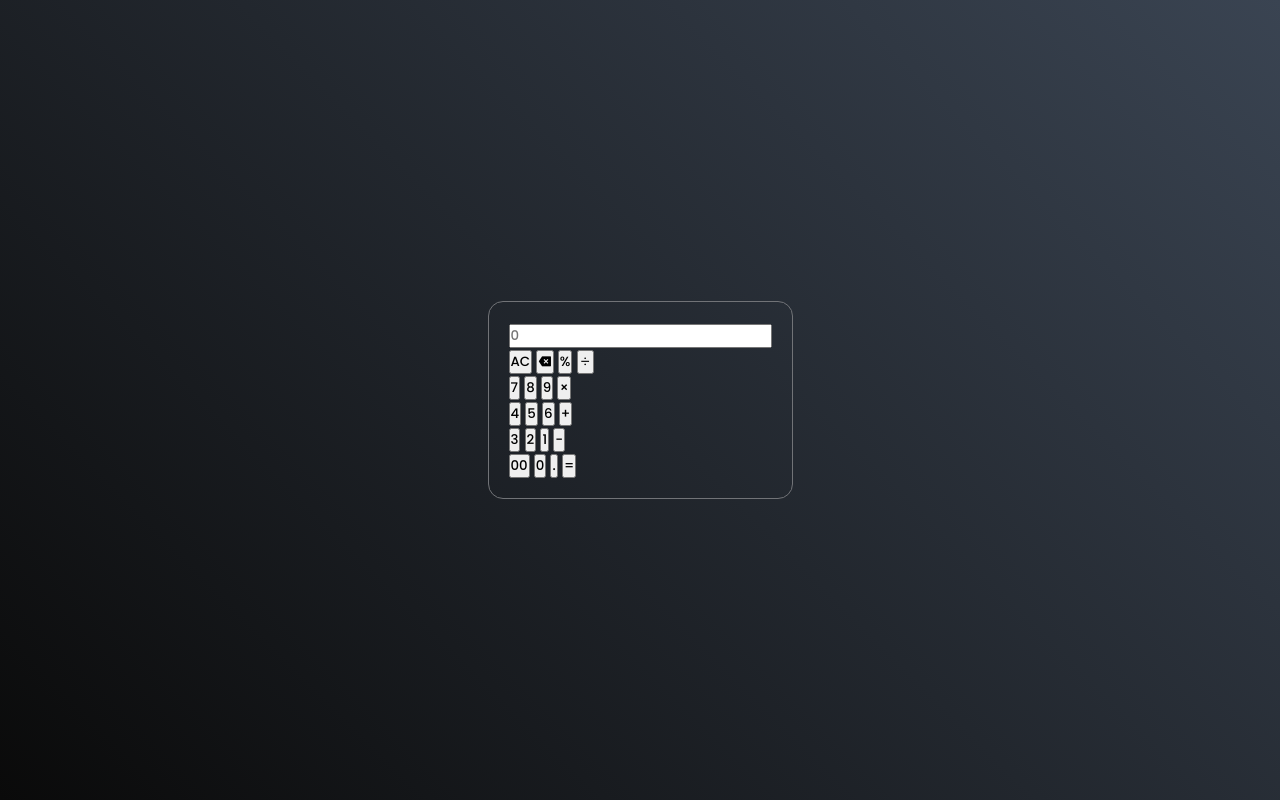
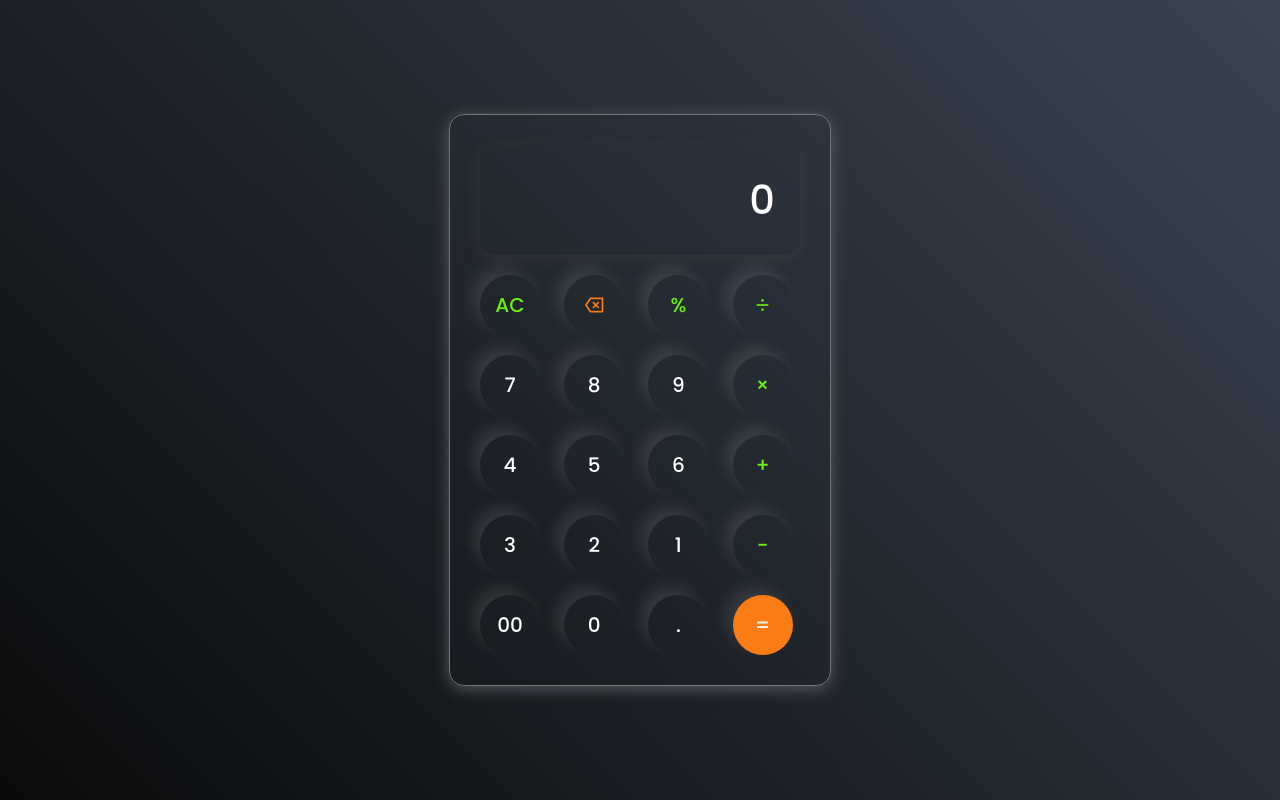
Before and after one commit to vivekmahato31/calculator-app, a plain HTML site: page index.html in a window 1280 px wide. Drawn offline with nearby package versions, Linux system fonts and the light colour scheme.

Commit message:
Enhance calculator UI with better button styles and input ID for JS.

```diff
--- a/index.html
+++ b/index.html
@@ -9,40 +9,40 @@
 </head>
 <body>
         <div class="calcultor">
-            <input type="text" placeholder="0">
+            <input type="text" placeholder="0" id="inputBox">
             <div>
-                <button>AC</button>
-                <button><i class="ri-delete-back-2-fill"></i></button>
-                <button>%</button>
-                <button><i class="ri-divide-line"></i></button>
+                <button class="ac-btn">AC</button>
+                <button class="del-btn"><i class="ri-delete-back-2-line"></i></button>
+                <button class="operator">%</button>
+                <button class="operator"><i class="ri-divide-line"></i></button>
             </div>
 
             <div>
                 <button>7</button>
                 <button>8</button>
                 <button>9</button>
-                <button>×</button>
+                <button class="operator">×</button>
             </div>
 
             <div>
                 <button>4</button>
                 <button>5</button>
                 <button>6</button>
-                <button>+</button>
+                <button class="operator">+</button>
             </div>
 
             <div>
                 <button>3</button>
                 <button>2</button>
                 <button>1</button>
-                <button>-</button>
+                <button class="operator">-</button>
             </div>
 
             <div>
                 <button>00</button>
                 <button>0</button>
                 <button>.</button>
-                <button>=</button>
+                <button class="equal-btn">=</button>
             </div>
         </div>
 </body>
--- a/styles.css
+++ b/styles.css
@@ -23,5 +23,57 @@ body{
     border: 1px solid #717377;
     padding:  20px;
     border-radius: 15px;
+    background: transparent;
+    box-shadow: 0px 3px 15px rgba(113, 115, 119, 0.7);
+}
+
+input{
+
+    width: 320px;
+    border: none;
+    padding: 25px;
+    margin: 10px;
+    background: transparent;
+    box-shadow: 0px 3px 15px rgba(84, 84, 84, 0.3);
+    border-radius: 15px;
+    font-size: 40px;
+    text-align: right;
+    cursor: pointer;
+    color: #ffffff;
 
 }
+
+input::placeholder{
+    color: #ffffff;
+}
+
+button{
+
+    border: none;
+    width: 60px;
+    height: 60px;
+    margin: 10px;
+    border-radius: 50%;
+    background: transparent;
+    color: #ffffff;
+    box-shadow: -8px -8px 15px rgba(255, 255, 255, 0.1);
+    font-size: 20px;
+    cursor: pointer;
+
+}
+
+.ac-btn{
+    color: #6dee0a;
+}
+
+.operator{
+    color: #6dee0a;
+}
+
+.del-btn{
+    color:#fb7c14;
+}
+
+.equal-btn{
+    background-color: #fb7c14;
+}
```
Also changed, not shown: script.js (+8 -0 lines).
